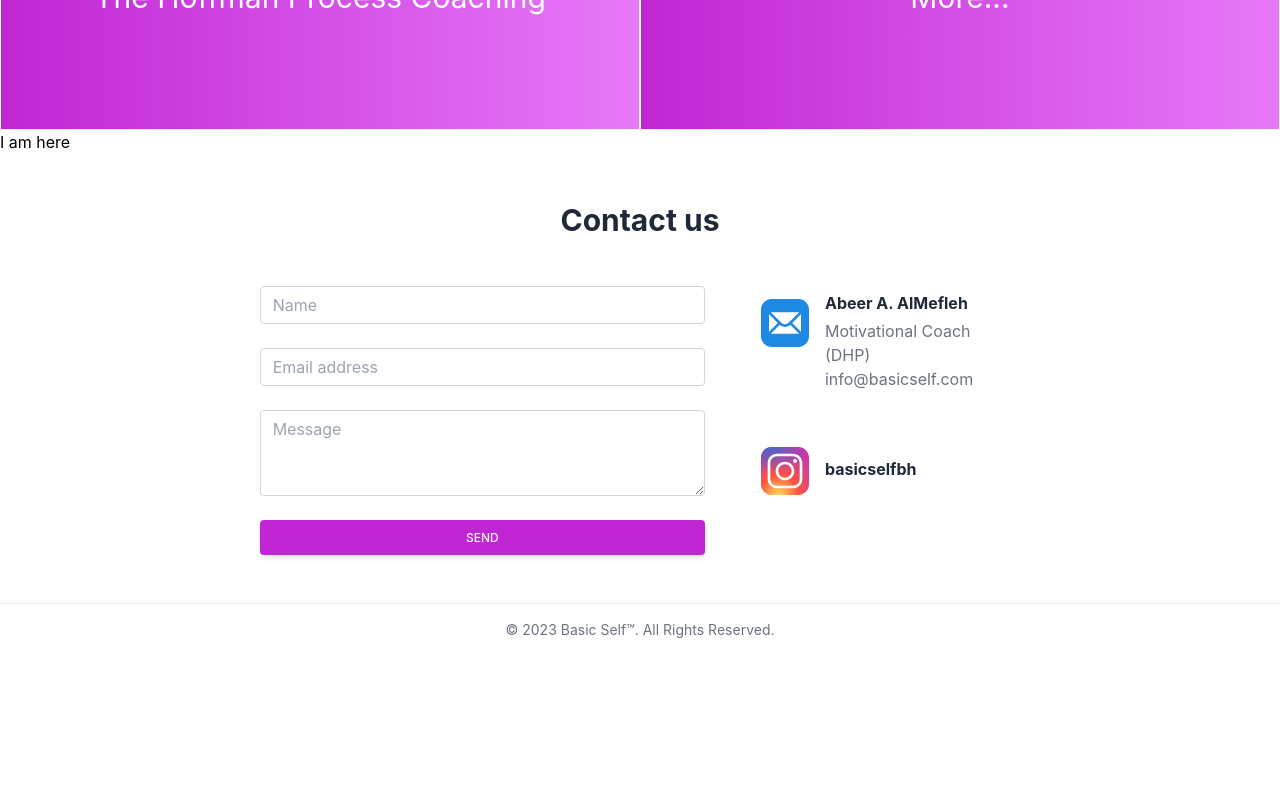
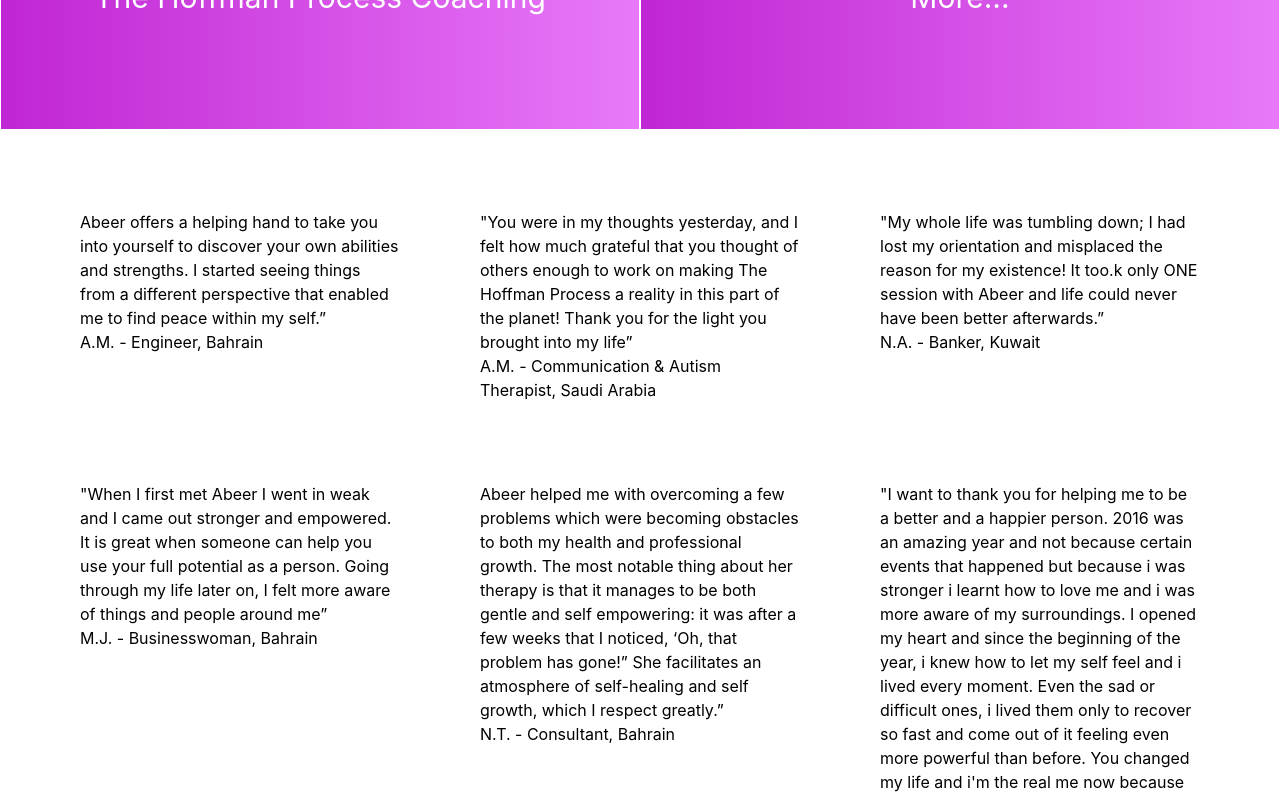
Before and after one commit to NaserAlqimlas/basic-self, a React (Create React App) app: page / in a window 1280 px wide. Shown: the part 2000-2797 px from the top of the page. Before the commit the page ends 2656 px from the top, so only its background shows below. Built offline with nearby package versions, Linux system fonts and the light colour scheme.

Commit message:
removed mr from basic self title and added testomonials

```diff
--- a/src/App.tsx
+++ b/src/App.tsx
@@ -9,7 +9,7 @@ import Testimonials from "./components/Testimonials";
 function App() {
     return (
         <div>
-            <div className="flex items-center justify-center flex-shrink-0 text-fuchsia-700 mr-6 font-semibold text-xl pt-10">
+            <div className="flex items-center justify-center flex-shrink-0 text-fuchsia-700 font-semibold text-xl pt-10">
                 Basic Self
             </div>
             <div className="sticky top-0 z-50 flex justify-center items-center">
--- a/src/components/Testimonials.tsx
+++ b/src/components/Testimonials.tsx
@@ -4,7 +4,85 @@ interface testimonialsProps {
 
 const Testimonials = (props: testimonialsProps) => {
     const { id } = props;
-    return <div id={id}>I am here</div>;
+    return (
+        <div id={id}>
+            <div className="grid md:grid-cols-3 m-10">
+                <div className="m-10">
+                    <p>
+                        Abeer offers a helping hand to take you into yourself to
+                        discover your own abilities and strengths. I started
+                        seeing things from a different perspective that enabled
+                        me to find peace within my self.”
+                    </p>
+                    <p>A.M. - Engineer, Bahrain</p>
+                </div>
+                <div className="m-10">
+                    <p>
+                        "You were in my thoughts yesterday, and I felt how much
+                        grateful that you thought of others enough to work on
+                        making The Hoffman Process a reality in this part of the
+                        planet! Thank you for the light you brought into my
+                        life”{" "}
+                    </p>
+                    <p>A.M. - Communication & Autism Therapist, Saudi Arabia</p>
+                </div>
+                <div className="m-10">
+                    <p>
+                        "My whole life was tumbling down; I had lost my
+                        orientation and misplaced the reason for my existence!
+                        It too.k only ONE session with Abeer and life could
+                        never have been better afterwards.”
+                    </p>
+                    <p>N.A. - Banker, Kuwait</p>
+                </div>
+                <div className="m-10">
+                    <p>
+                        "When I first met Abeer I went in weak and I came out
+                        stronger and empowered. It is great when someone can
+                        help you use your full potential as a person. Going
+                        through my life later on, I felt more aware of things
+                        and people around me”
+                    </p>
+                    <p>M.J. - Businesswoman, Bahrain</p>
+                </div>
+                <div className="m-10">
+                    <p>
+                        Abeer helped me with overcoming a few problems which
+                        were becoming obstacles to both my health and
+                        professional growth. The most notable thing about her
+                        therapy is that it manages to be both gentle and self
+                        empowering: it was after a few weeks that I noticed,
+                        ‘Oh, that problem has gone!” She facilitates an
+                        atmosphere of self-healing and self growth, which I
+                        respect greatly.”
+                    </p>
+                    <p> N.T. - Consultant, Bahrain</p>
+                </div>
+                <div className="m-10">
+                    <p>
+                        "I want to thank you for helping me to be a better and a
+                        happier person. 2016 was an amazing year and not because
+                        certain events that happened but because i was stronger
+                        i learnt how to love me and i was more aware of my
+                        surroundings. I opened my heart and since the beginning
+                        of the year, i knew how to let my self feel and i lived
+                        every moment. Even the sad or difficult ones, i lived
+                        them only to recover so fast and come out of it feeling
+                        even more powerful than before. You changed my life and
+                        i'm the real me now because of you. I don't know what
+                        happened exactly or how did it happen but im just
+                        thankful for it alhamdillah. And although I only visited
+                        you twice and we never managed to finish or end it but i
+                        thought of sharing with you that now im ok, free,
+                        cheerful and I don't think i've ever ended a year with
+                        so much pride and I can say it was an amazing year
+                        Alhamdillah and thanks to you. I really appreciate you."
+                    </p>
+                    <p> Lama - artist</p>
+                </div>
+            </div>
+        </div>
+    );
 };
 
 export default Testimonials;
```
